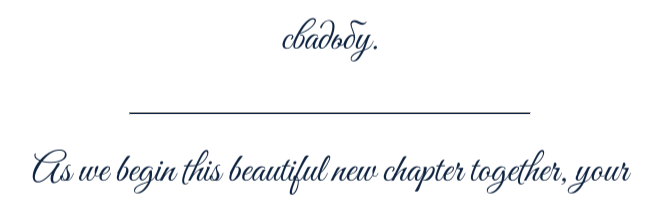
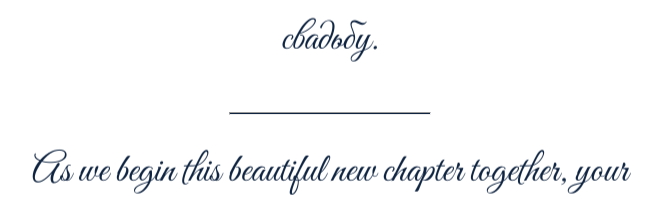
Before and after one commit to bekhzodrasulov/ilhommavzuna, a plain HTML site: page index.html in a window 1280 px wide. Shown: the part 2439-2641 px from the top of the page, without its empty margins (310-972 px from the left). Drawn offline with Linux system fonts and the light colour scheme; files whose address does not match are found by name; a web font is replaced by a local one.

Commit message:
linechange

```diff
--- a/style.css
+++ b/style.css
@@ -260,7 +260,8 @@ body {
 }
 
 .line {
-  width: 400px;
+  text-align: center;
+  width: 200px;
   height: 1px;
   background-color: #0f2441;
   color: #0f2441;
```
